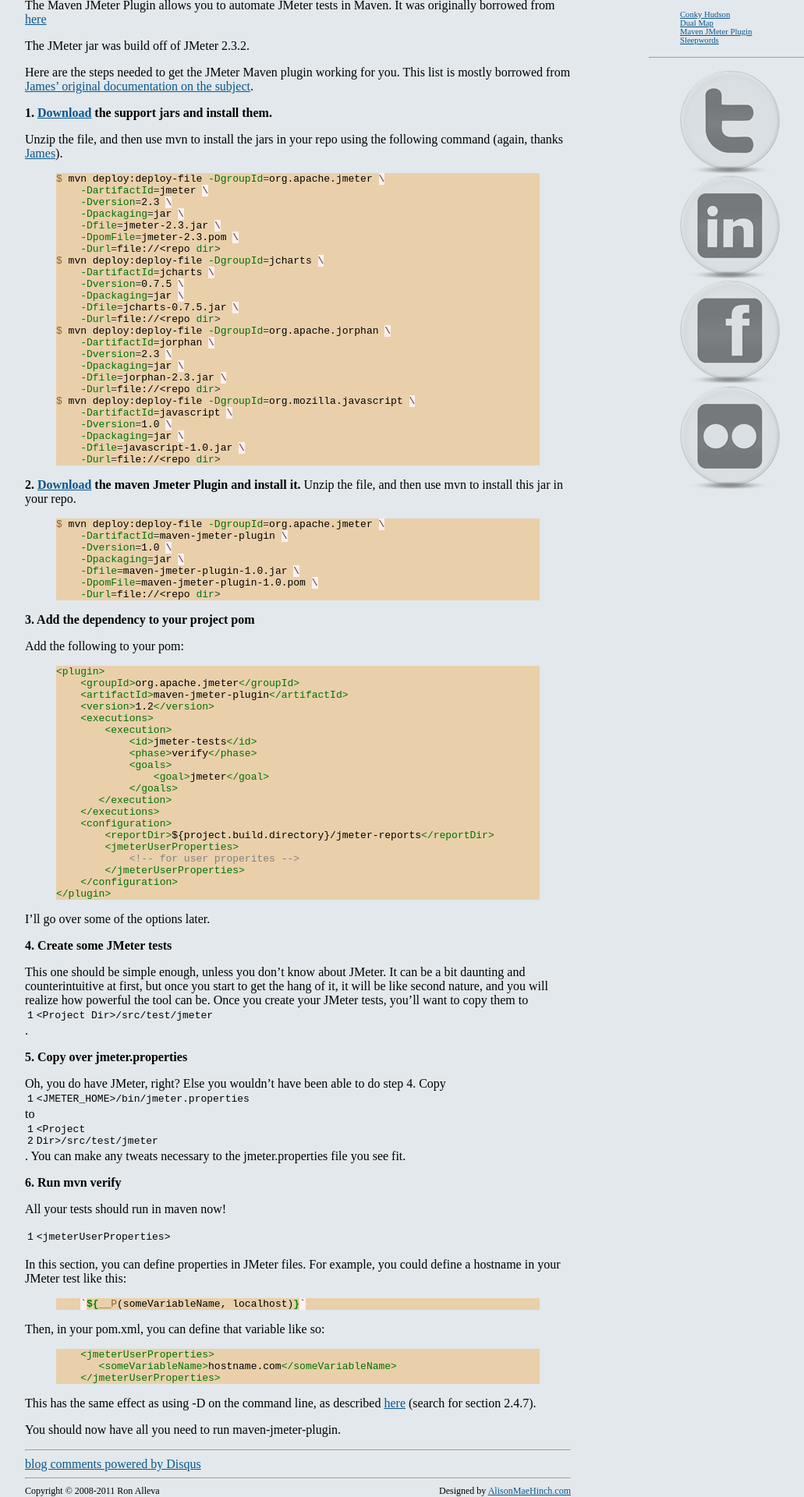
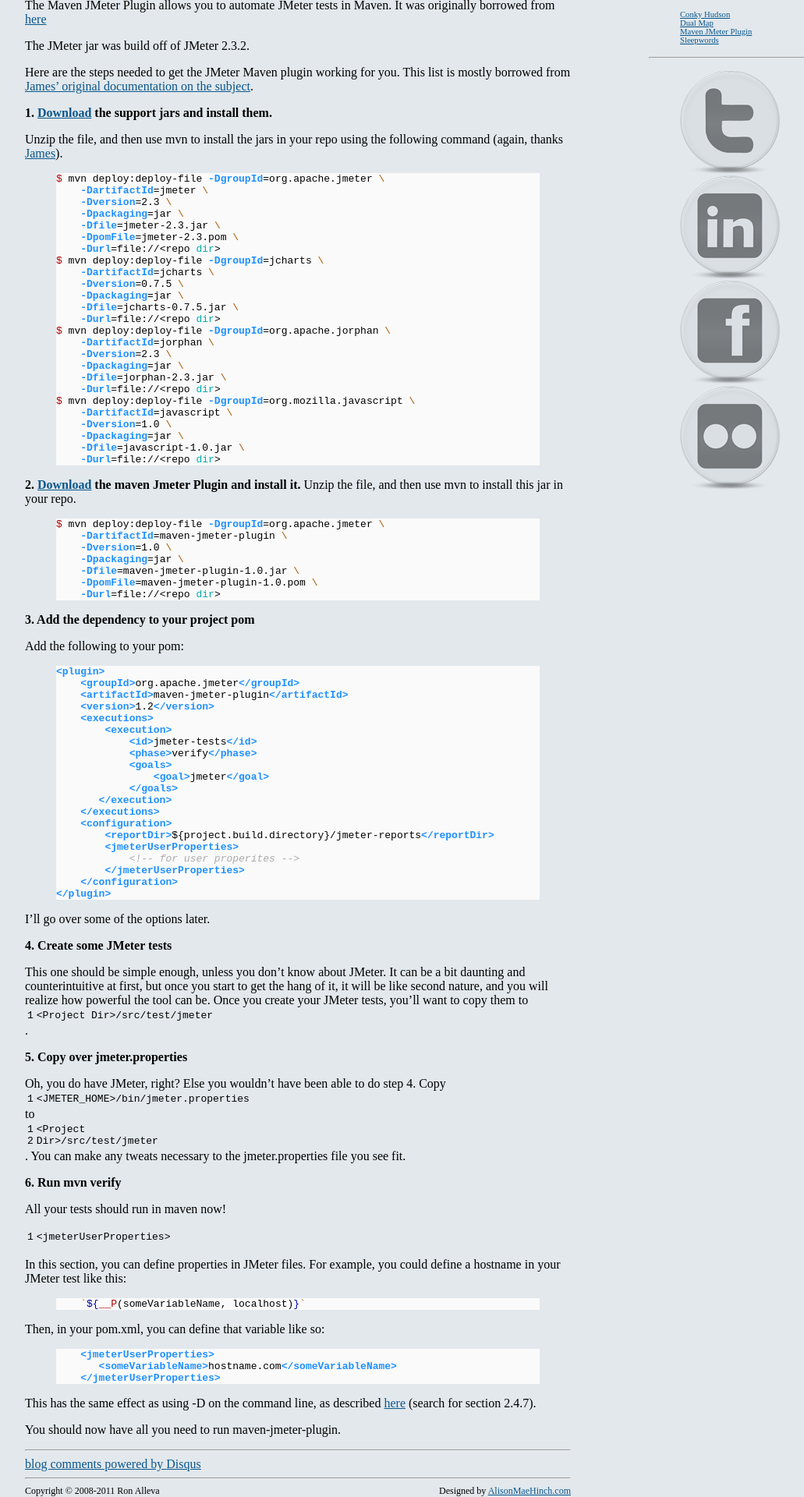
Before and after one commit to Ronnie76er/ronalleva, a Jekyll site: the page built from maven-jmeter-plugin.markdown, in a window 1280 px wide. Shown: the part 364-2284 px from the top of the page at 78% size, without its empty margins (108-1139 px from the left). Built offline with Jekyll 4.4.1, drawn with Linux system fonts in a browser that asks for light colours; some web fonts are replaced; Markdown is read by kramdown in place of the engine named in the settings; comment, search, counter and statistics services are not loaded.

Commit message:
Change the code style

```diff
--- a/css/syntax.css
+++ b/css/syntax.css
@@ -1,62 +1,59 @@
 .highlight .hll { background-color: #ffffcc }
-.highlight  { background: #e9d0ab; }
-.highlight .c { color: #808080 } /* Comment */
+.highlight  { background: #fafafa; }
+.highlight .c { color: #aaaaaa; font-style: italic } /* Comment */
 .highlight .err { color: #F00000; background-color: #F0A0A0 } /* Error */
-.highlight .k { color: #008000; font-weight: bold } /* Keyword */
-.highlight .o { color: #303030 } /* Operator */
-.highlight .cm { color: #808080 } /* Comment.Multiline */
-.highlight .cp { color: #507090 } /* Comment.Preproc */
-.highlight .c1 { color: #808080 } /* Comment.Single */
-.highlight .cs { color: #cc0000; font-weight: bold } /* Comment.Special */
-.highlight .gd { color: #A00000 } /* Generic.Deleted */
+.highlight .k { color: #0000aa } /* Keyword */
+.highlight .cm { color: #aaaaaa; font-style: italic } /* Comment.Multiline */
+.highlight .cp { color: #4c8317 } /* Comment.Preproc */
+.highlight .c1 { color: #aaaaaa; font-style: italic } /* Comment.Single */
+.highlight .cs { color: #0000aa; font-style: italic } /* Comment.Special */
+.highlight .gd { color: #aa0000 } /* Generic.Deleted */
 .highlight .ge { font-style: italic } /* Generic.Emph */
-.highlight .gr { color: #FF0000 } /* Generic.Error */
+.highlight .gr { color: #aa0000 } /* Generic.Error */
 .highlight .gh { color: #000080; font-weight: bold } /* Generic.Heading */
-.highlight .gi { color: #00A000 } /* Generic.Inserted */
-.highlight .go { color: #808080 } /* Generic.Output */
-.highlight .gp { color: #c65d09; font-weight: bold } /* Generic.Prompt */
+.highlight .gi { color: #00aa00 } /* Generic.Inserted */
+.highlight .go { color: #888888 } /* Generic.Output */
+.highlight .gp { color: #555555 } /* Generic.Prompt */
 .highlight .gs { font-weight: bold } /* Generic.Strong */
 .highlight .gu { color: #800080; font-weight: bold } /* Generic.Subheading */
-.highlight .gt { color: #0040D0 } /* Generic.Traceback */
-.highlight .kc { color: #008000; font-weight: bold } /* Keyword.Constant */
-.highlight .kd { color: #008000; font-weight: bold } /* Keyword.Declaration */
-.highlight .kn { color: #008000; font-weight: bold } /* Keyword.Namespace */
-.highlight .kp { color: #003080; font-weight: bold } /* Keyword.Pseudo */
-.highlight .kr { color: #008000; font-weight: bold } /* Keyword.Reserved */
-.highlight .kt { color: #303090; font-weight: bold } /* Keyword.Type */
-.highlight .m { color: #6000E0; font-weight: bold } /* Literal.Number */
-.highlight .s { background-color: #fff0f0 } /* Literal.String */
-.highlight .na { color: #0000C0 } /* Name.Attribute */
-.highlight .nb { color: #007020 } /* Name.Builtin */
-.highlight .nc { color: #B00060; font-weight: bold } /* Name.Class */
-.highlight .no { color: #003060; font-weight: bold } /* Name.Constant */
-.highlight .nd { color: #505050; font-weight: bold } /* Name.Decorator */
+.highlight .gt { color: #aa0000 } /* Generic.Traceback */
+.highlight .kc { color: #0000aa } /* Keyword.Constant */
+.highlight .kd { color: #0000aa } /* Keyword.Declaration */
+.highlight .kn { color: #0000aa } /* Keyword.Namespace */
+.highlight .kp { color: #0000aa } /* Keyword.Pseudo */
+.highlight .kr { color: #0000aa } /* Keyword.Reserved */
+.highlight .kt { color: #00aaaa } /* Keyword.Type */
+.highlight .m { color: #009999 } /* Literal.Number */
+.highlight .s { color: #aa5500 } /* Literal.String */
+.highlight .na { color: #1e90ff } /* Name.Attribute */
+.highlight .nb { color: #00aaaa } /* Name.Builtin */
+.highlight .nc { color: #00aa00; text-decoration: underline } /* Name.Class */
+.highlight .no { color: #aa0000 } /* Name.Constant */
+.highlight .nd { color: #888888 } /* Name.Decorator */
 .highlight .ni { color: #800000; font-weight: bold } /* Name.Entity */
-.highlight .ne { color: #F00000; font-weight: bold } /* Name.Exception */
-.highlight .nf { color: #0060B0; font-weight: bold } /* Name.Function */
-.highlight .nl { color: #907000; font-weight: bold } /* Name.Label */
-.highlight .nn { color: #0e84b5; font-weight: bold } /* Name.Namespace */
-.highlight .nt { color: #007000 } /* Name.Tag */
-.highlight .nv { color: #906030 } /* Name.Variable */
-.highlight .ow { color: #000000; font-weight: bold } /* Operator.Word */
+.highlight .nf { color: #00aa00 } /* Name.Function */
+.highlight .nn { color: #00aaaa; text-decoration: underline } /* Name.Namespace */
+.highlight .nt { color: #1e90ff; font-weight: bold } /* Name.Tag */
+.highlight .nv { color: #aa0000 } /* Name.Variable */
+.highlight .ow { color: #0000aa } /* Operator.Word */
 .highlight .w { color: #bbbbbb } /* Text.Whitespace */
-.highlight .mf { color: #6000E0; font-weight: bold } /* Literal.Number.Float */
-.highlight .mh { color: #005080; font-weight: bold } /* Literal.Number.Hex */
-.highlight .mi { color: #0000D0; font-weight: bold } /* Literal.Number.Integer */
-.highlight .mo { color: #4000E0; font-weight: bold } /* Literal.Number.Oct */
-.highlight .sb { background-color: #fff0f0 } /* Literal.String.Backtick */
-.highlight .sc { color: #0040D0 } /* Literal.String.Char */
-.highlight .sd { color: #D04020 } /* Literal.String.Doc */
-.highlight .s2 { background-color: #fff0f0 } /* Literal.String.Double */
-.highlight .se { color: #606060; font-weight: bold; background-color: #fff0f0 } /* Literal.String.Escape */
-.highlight .sh { background-color: #fff0f0 } /* Literal.String.Heredoc */
-.highlight .si { background-color: #e0e0e0 } /* Literal.String.Interpol */
-.highlight .sx { color: #D02000; background-color: #fff0f0 } /* Literal.String.Other */
-.highlight .sr { color: #000000; background-color: #fff0ff } /* Literal.String.Regex */
-.highlight .s1 { background-color: #fff0f0 } /* Literal.String.Single */
-.highlight .ss { color: #A06000 } /* Literal.String.Symbol */
-.highlight .bp { color: #007020 } /* Name.Builtin.Pseudo */
-.highlight .vc { color: #306090 } /* Name.Variable.Class */
-.highlight .vg { color: #d07000; font-weight: bold } /* Name.Variable.Global */
-.highlight .vi { color: #3030B0 } /* Name.Variable.Instance */
-.highlight .il { color: #0000D0; font-weight: bold } /* Literal.Number.Integer.Long */
+.highlight .mf { color: #009999 } /* Literal.Number.Float */
+.highlight .mh { color: #009999 } /* Literal.Number.Hex */
+.highlight .mi { color: #009999 } /* Literal.Number.Integer */
+.highlight .mo { color: #009999 } /* Literal.Number.Oct */
+.highlight .sb { color: #aa5500 } /* Literal.String.Backtick */
+.highlight .sc { color: #aa5500 } /* Literal.String.Char */
+.highlight .sd { color: #aa5500 } /* Literal.String.Doc */
+.highlight .s2 { color: #aa5500 } /* Literal.String.Double */
+.highlight .se { color: #aa5500 } /* Literal.String.Escape */
+.highlight .sh { color: #aa5500 } /* Literal.String.Heredoc */
+.highlight .si { color: #aa5500 } /* Literal.String.Interpol */
+.highlight .sx { color: #aa5500 } /* Literal.String.Other */
+.highlight .sr { color: #009999 } /* Literal.String.Regex */
+.highlight .s1 { color: #aa5500 } /* Literal.String.Single */
+.highlight .ss { color: #0000aa } /* Literal.String.Symbol */
+.highlight .bp { color: #00aaaa } /* Name.Builtin.Pseudo */
+.highlight .vc { color: #aa0000 } /* Name.Variable.Class */
+.highlight .vg { color: #aa0000 } /* Name.Variable.Global */
+.highlight .vi { color: #aa0000 } /* Name.Variable.Instance */
+.highlight .il { color: #009999 } /* Literal.Number.Integer.Long */
```
